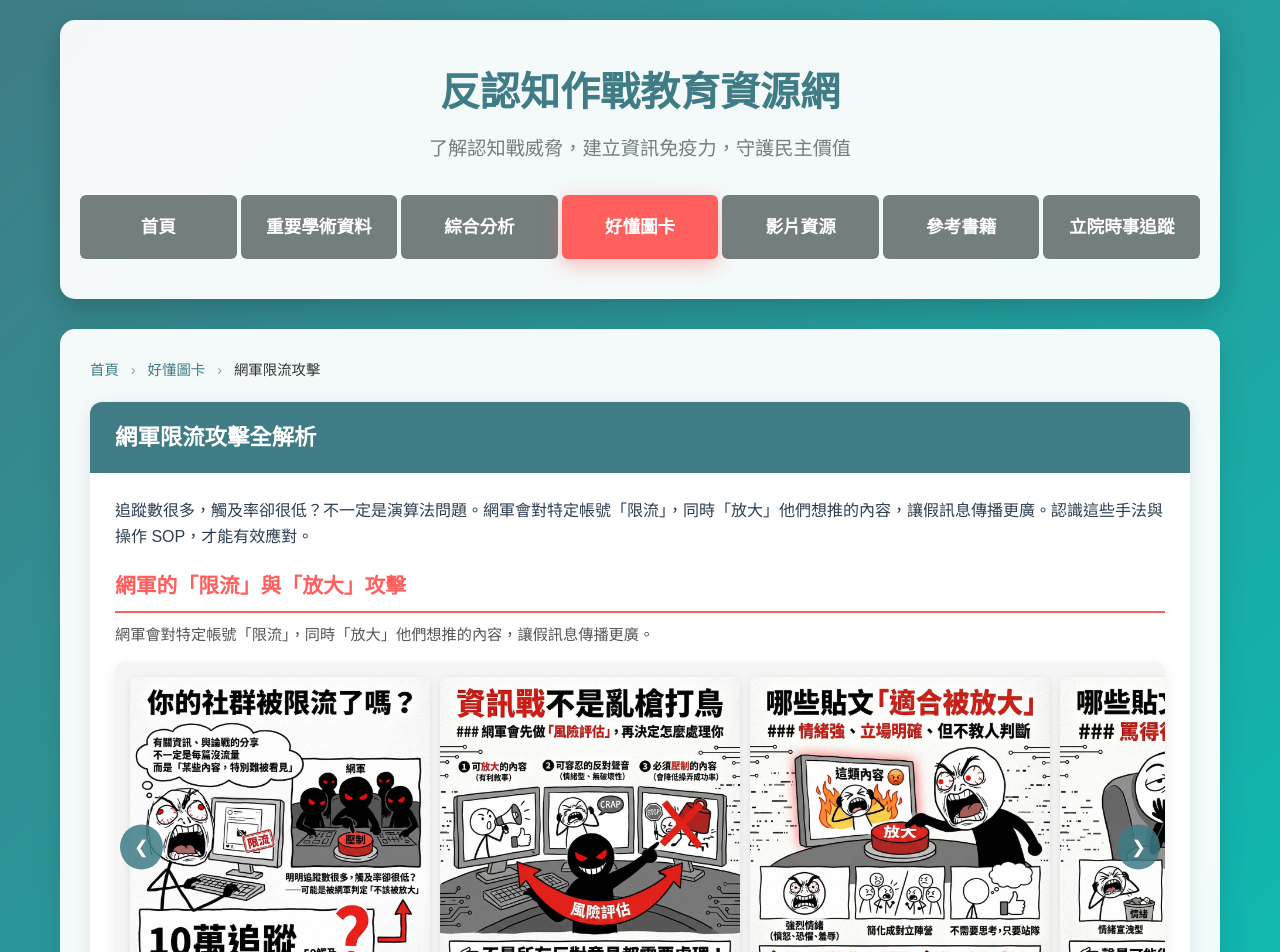
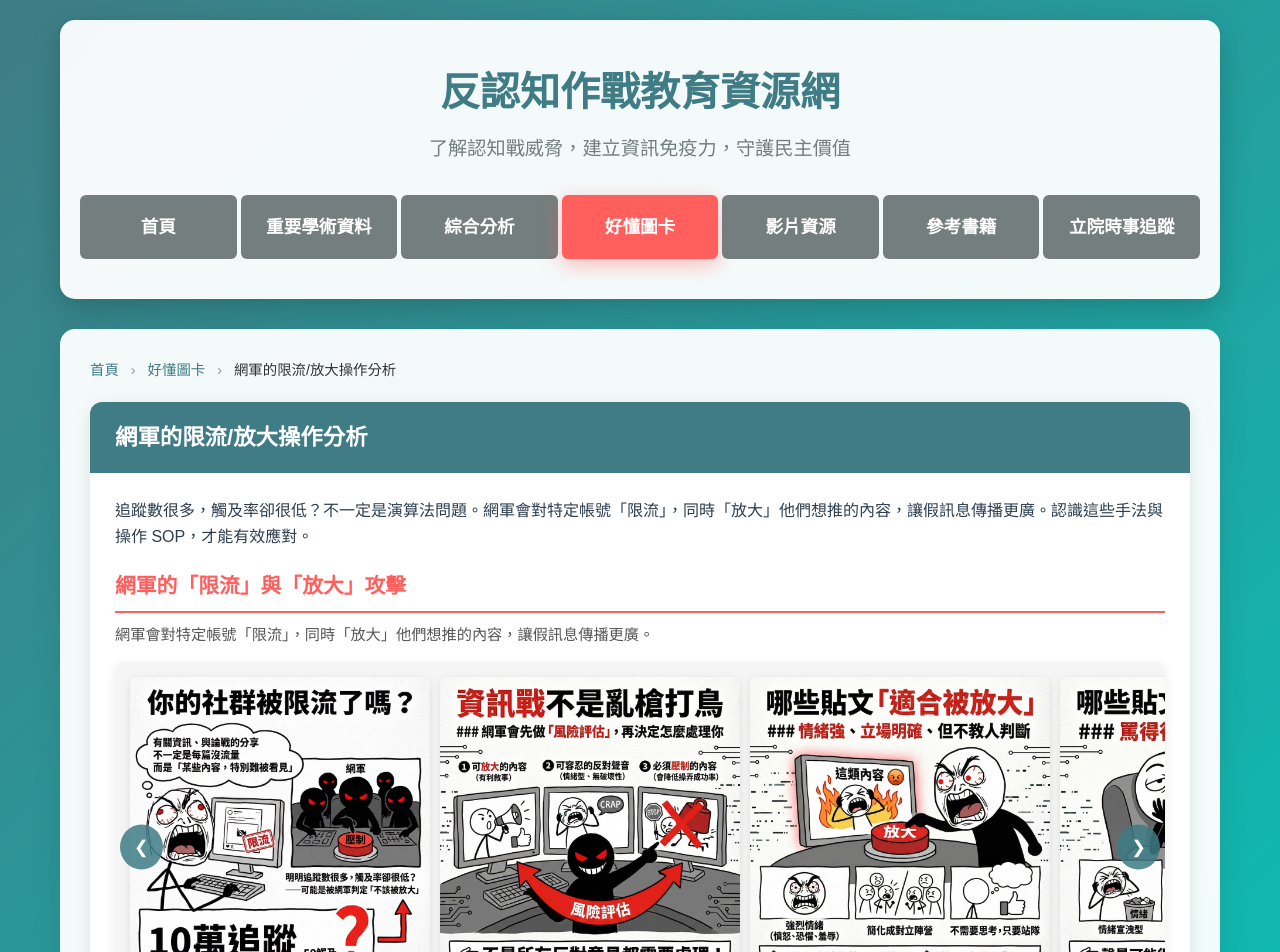
Before and after one commit to keroyu/anti-cw, a Jekyll site: the page built from cards/traffic-manipulation/index.html, in a window 1280 px wide. Shown: the top 952 px of the page. Built offline with Jekyll 4.4.1, drawn with Linux system fonts in a browser that asks for light colours.

Commit message:
同步限流圖卡頁面標題並為分享連結加入 anchor
🤖 Generated with [Claude Code](https://claude.com/claude-code)

Co-Authored-By: Claude Opus 4.5 <noreply@anthropic.com>

```diff
--- a/cards/traffic-manipulation/index.html
+++ b/cards/traffic-manipulation/index.html
@@ -1,6 +1,6 @@
 ---
 layout: default
-title: 網軍限流攻擊全解析 - 好懂圖卡 | 反認知作戰教育資源網
+title: 網軍的限流/放大操作分析 - 好懂圖卡 | 反認知作戰教育資源網
 description: 認識網軍如何利用社群演算法對特定帳號「限流」，同時「放大」他們想推的內容。了解限流攻擊的原理與操作 SOP，才能有效應對。
 keywords: 網軍限流,放大操作,社群演算法,觸及率,假訊息傳播,演算法操作,檢舉攻擊,社群操控
 image: /img/simple-cards/traffic-limit_1_1.jpg
@@ -13,12 +13,12 @@ nav_id: cards
     <span class="separator">›</span>
     <a href="{{ '/cards/' | relative_url }}">好懂圖卡</a>
     <span class="separator">›</span>
-    <span class="current">網軍限流攻擊</span>
+    <span class="current">網軍的限流/放大操作分析</span>
 </nav>
 
 <div class="card-detail-page">
     <div class="card-detail-header">
-        <h1>網軍限流攻擊全解析</h1>
+        <h1>網軍的限流/放大操作分析</h1>
     </div>
     <div class="card-detail-content">
         <p class="card-description">
@@ -26,7 +26,7 @@ nav_id: cards
         </p>
 
         <!-- 第一組：限流與放大 -->
-        <h2 class="slideshow-title">網軍的「限流」與「放大」攻擊</h2>
+        <h2 id="limit-amplify" class="slideshow-title">網軍的「限流」與「放大」攻擊</h2>
         <p class="slideshow-description">網軍會對特定帳號「限流」，同時「放大」他們想推的內容，讓假訊息傳播更廣。</p>
 
         <div class="slideshow-container" data-slideshow="1">
@@ -46,12 +46,12 @@ nav_id: cards
             <div class="slide-links">
                 <a href="https://drive.google.com/drive/folders/18iwC5paRqSWRsa52rCnxZt2_Rq3J33hx?usp=drive_link" target="_blank" class="slide-link-btn gdrive">Google Drive 下載</a>
                 <a href="https://www.threads.com/@kyontw/post/DSg8B1okra9" target="_blank" class="slide-link-btn threads">Threads</a>
-                <button class="slide-link-btn share" onclick="copyShareLink()">分享連結</button>
+                <button class="slide-link-btn share" onclick="copyShareLink('limit-amplify')">分享連結</button>
             </div>
         </div>
 
         <!-- 第二組：限流操作 SOP -->
-        <h2 class="slideshow-title">網軍「限流」操作 SOP：他們精通社群演算法</h2>
+        <h2 id="limit-sop" class="slideshow-title">網軍「限流」操作 SOP：他們精通社群演算法</h2>
         <p class="slideshow-description">網軍熟知社群平台的演算法規則：貼文初期互動、檢舉數量、留言區爭議內容，都是平台判斷是否限流的依據。他們會針對這些指標精準操作，讓你的貼文悄悄失去曝光。</p>
 
         <div class="slideshow-container" data-slideshow="2">
@@ -71,7 +71,7 @@ nav_id: cards
             <div class="slide-links">
                 <a href="https://drive.google.com/drive/folders/18iwC5paRqSWRsa52rCnxZt2_Rq3J33hx?usp=drive_link" target="_blank" class="slide-link-btn gdrive">Google Drive 下載</a>
                 <a href="https://www.threads.com/@kyontw/post/DShPXZxkn18" target="_blank" class="slide-link-btn threads">Threads</a>
-                <button class="slide-link-btn share" onclick="copyShareLink()">分享連結</button>
+                <button class="slide-link-btn share" onclick="copyShareLink('limit-sop')">分享連結</button>
             </div>
         </div>
     </div>
```
